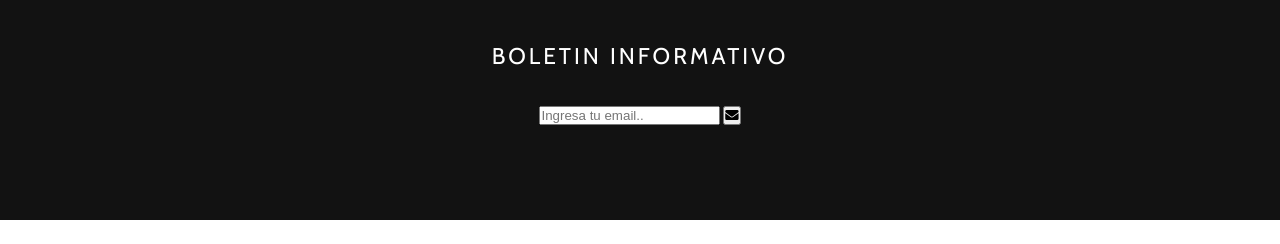
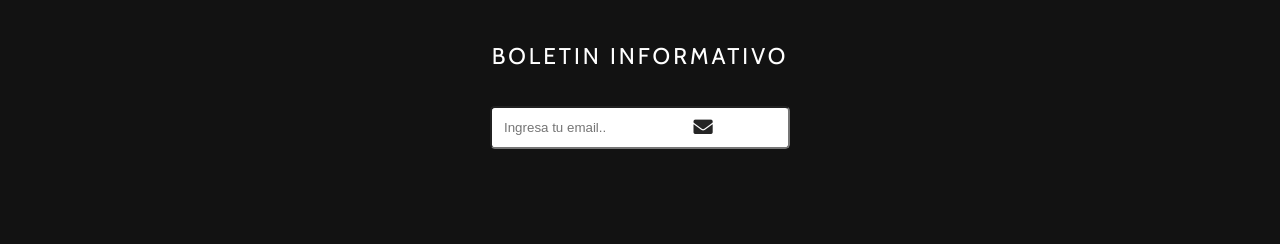
Before and after one commit to StyvenSoft/Seveen-restaurant, a plain HTML site: page index.html in a window 1280 px wide. Shown: the part 5310-5554 px from the top of the page. Before the commit the page ends 5530 px from the top, so only its background shows below. Drawn offline with nearby package versions, Linux system fonts and the light colour scheme.

Commit message:
Footer input

```diff
--- a/style.css
+++ b/style.css
@@ -347,3 +347,29 @@ p{
 .social-icons i:focus{
     color: var(--second-color);
 }
+.newsletter-form{
+    width: 100%;
+    position: relative;
+    display: flex;
+    justify-content: center;
+}
+.newsletter-input{
+    width: 100%;
+    max-width: 25rem;
+    padding: 1rem;
+    border-radius: .4rem;
+    outline: none;
+}
+
+.newsletter-btn{
+    background-color: transparent;
+    border: none;
+    color: var(--main-color);
+    cursor: pointer;
+    font-size: 1.6rem;
+    padding: 1px .6rem;
+    position: absolute;
+    top: 50%;
+    transform: translateY(-50%);
+    margin-left: 10.5rem;
+}
```
